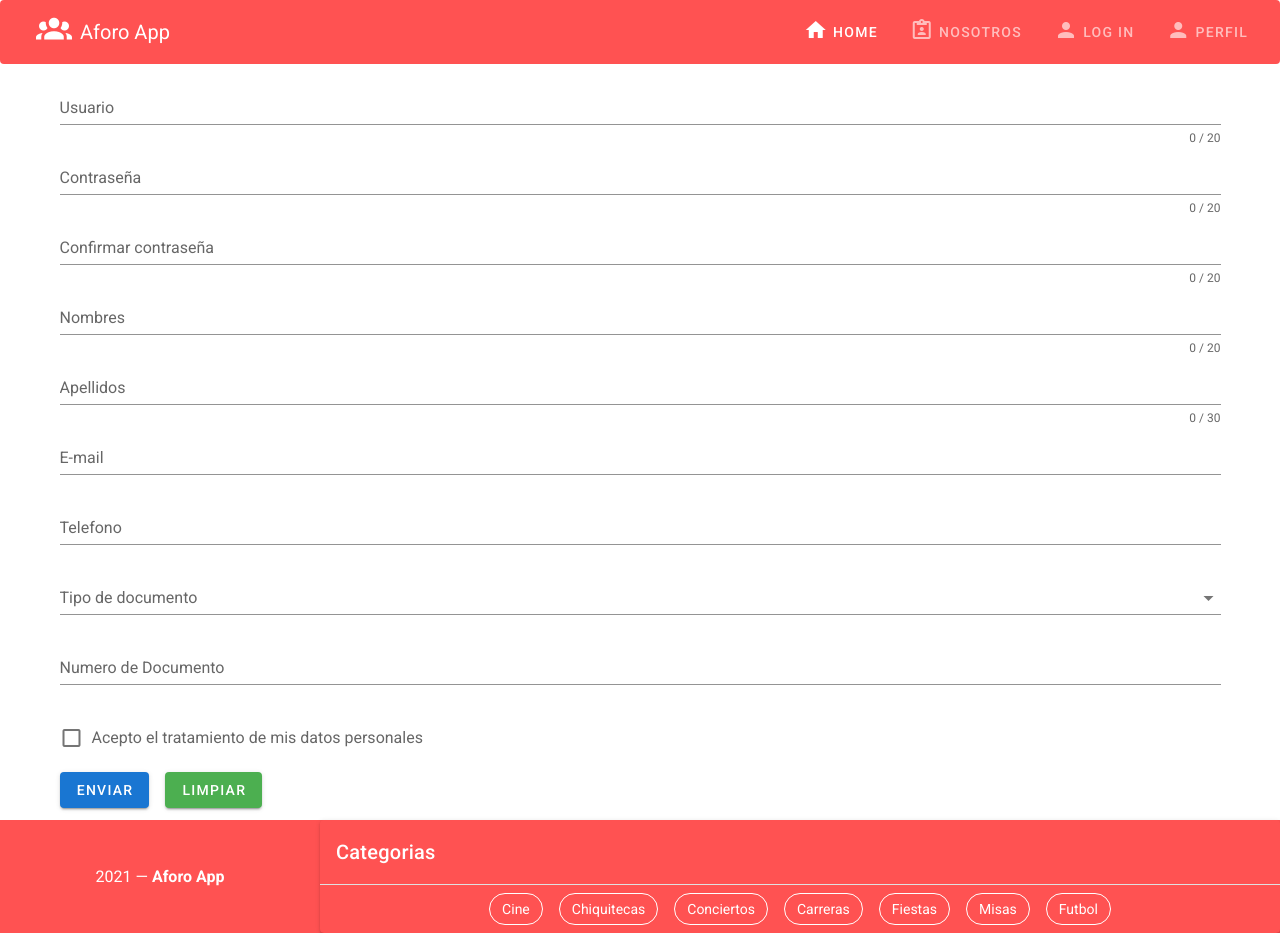
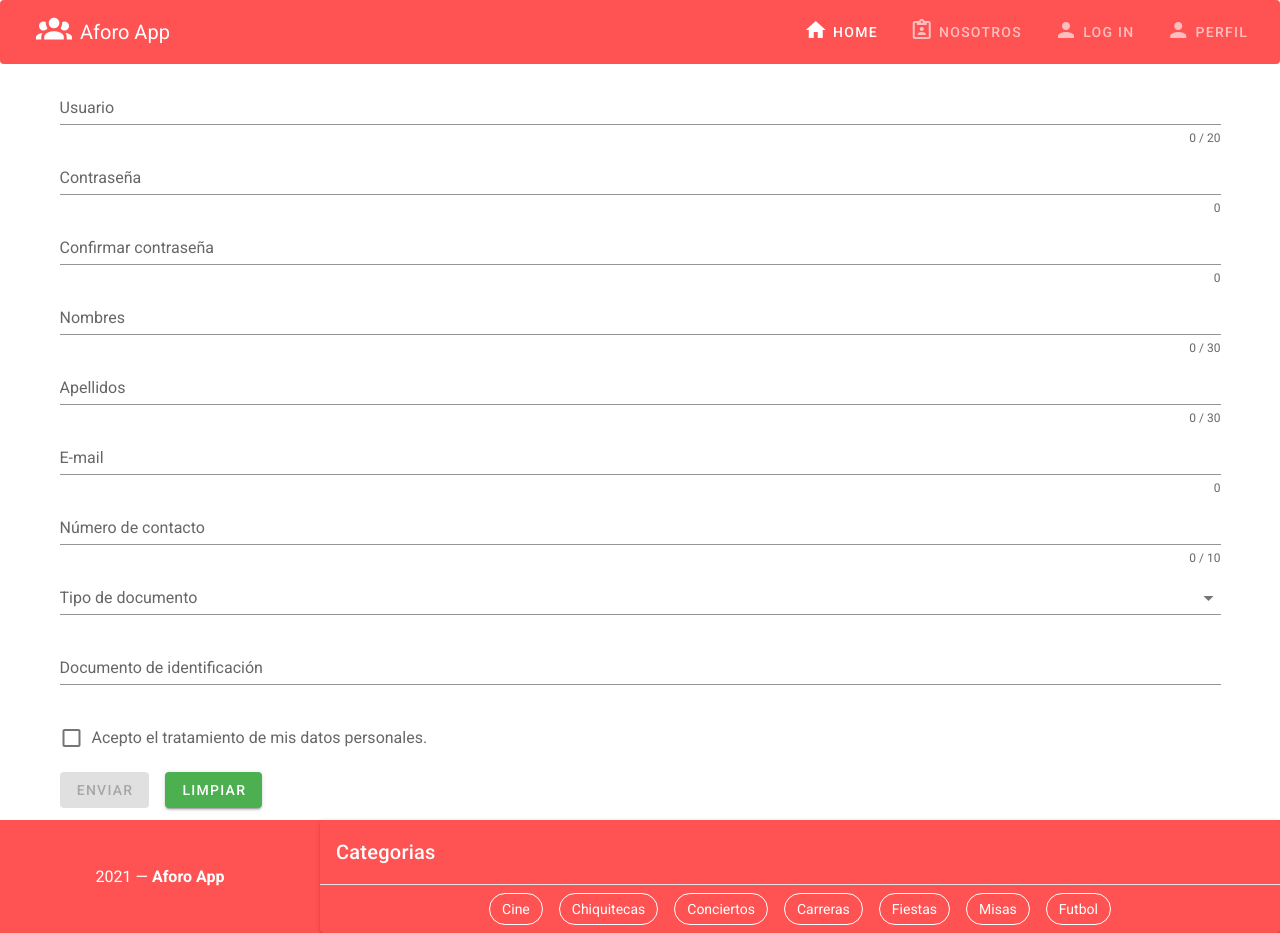
Before and after one commit to johnhtml/Aforo-Web-App, a Vue app in the folder Front/: page /signup in a window 1280 px wide. Built offline with nearby package versions, Linux system fonts and the light colour scheme.

Commit message:
formulario de registro terminado

```diff
--- a/Front/src/components/SignupComponent.vue
+++ b/Front/src/components/SignupComponent.vue
@@ -2,89 +2,122 @@
   <v-form
     ref="form"
     v-model="valid"
-    lazy-validation
   >
-    <v-text-field
-      v-model="userName"
+
+  <!-- Usuario -->
+    <v-text-field v-model="userName"
+      required
       :counter="20"
-      :rules="userNameRules"
       label="Usuario"
       placeholder="Ingrese su usuario"
+      :rules="[
+        v => !! v || '*Requerido: Ingrese su nombre de usuario.',
+        v => (v && v.length >= 5 && v.length <= 20) || 'Su nombre de usuario debe tener entre 5 y 20 caracteres.',
+      ]"
+    ></v-text-field>
+
+  <!-- Contraseña -->
+    <v-text-field v-model="password"
       required
-    ></v-text-field>
-    <v-text-field
-      v-model="password"
-      :counter="20"
-      :rules="passwordRules"
+      type="password"
+      :counter="0"
       label="Contraseña"
       placeholder="Ingrese su contraseña"
+      :rules="[
+        v => !!v || '*Requerido: Ingrese su contraseña.',
+        v => (v && v.length >= 8) || 'Su contraseña debe tener mínimo 8 caracteres.',
+      ]"
+    ></v-text-field>
+
+  <!-- Confirmar contraseña -->
+    <v-text-field v-model="confirmPassword"
       required
-    ></v-text-field>
-    <v-text-field
-      v-model="confirmPassword"
-      :counter="20"
-      :rules="confirmPasswordRules"
+      type="password"
+      :counter="0 "
       label="Confirmar contraseña"
       placeholder="Confirme su contraseña"
+      :rules="[
+        v => !!v || '*Requerido: Ingrese nuevamente su contraseña.',
+        v => (v === this.password) || 'Las contraseñas ingresadas no son iguales, verifiquelas.',
+      ]"
+    ></v-text-field>
+
+  <!-- Nombres -->
+    <v-text-field v-model="name"
       required
-    ></v-text-field>
-    <v-text-field
-      v-model="name"
-      :counter="20"
-      :rules="nameRules"
+      type="text"
+      :counter="30"
       label="Nombres"
       placeholder="Ingrese sus nombres completos"
-      required
+      :rules="[
+        v => !!v || '*Requerido: Ingrese sus nombres completos.',
+        v => (v && v.length <= 30) || 'No puede exceder 30 caracteres.',
+      ]"
     ></v-text-field>
 
-    <v-text-field
-      v-model="lastName"
+  <!-- Apellidos -->
+    <v-text-field v-model="lastName"
+      required
       :counter="30"
-      :rules="lastNameRules"
       label="Apellidos"
       placeholder="Ingrese sus apellidos completos"
-      required
+      :rules="[
+        v => !!v || '*Requerido: Ingrese sus apellidos completos.',
+        v => (v && v.length <= 30) || 'No puede exceder 30 caracteres.',
+      ]"
     ></v-text-field>
 
-    <v-text-field
-      v-model="email"
-      :rules="emailRules"
+  <!-- email -->
+    <v-text-field v-model="email"
+      required
+      :counter="0"
       label="E-mail"
       placeholder="Ingrese su e-mail"
-      required
+      :rules="[
+        v => !!v || '*Requerido: Ingrese su correo electrónico.',
+        v => (v && v.length <= 100) || 'No puede exceder 100 caracteres.',
+        v => (v && this.emailFormat.test(v)) || 'Ingrese un correo valido.'
+      ]"
     ></v-text-field>
 
-    <v-text-field
-      v-model="phone"
-      :rules="phoneRules"
-      label="Telefono"
-      placeholder="Ingrese su numero Celular"
-      type number
+  <!-- Teléfono -->
+    <v-text-field v-model="phone"
       required
+      type="text"
+      :counter="10"
+      label="Número de contacto"
+      placeholder="Ingrese su número de contacto"
+      :rules="[
+        v => !!v || '*Requerido: Ingrese su número de contacto.',
+        v => !isNaN(v)|| 'Solo puede ingresar numeros.',
+        v => (v && v.length == 10) || 'El número de contacto debe ser de 10 dígitos.'
+    ]"
     ></v-text-field>
 
-    <v-select
-      v-model="docType"
+  <!-- Tipo de documento -->
+    <v-select v-model="docType"
+      required
       :items="userDocumentTypes"
-      :rules="[v => !!v || 'Debe seleccionar su tipo de Documento']"
       label="Tipo de documento"
-      required
+      :rules="[v => !!v || '*Requerido: Debe seleccionar el tipo de su documento de identificación.']"
     ></v-select>
 
-    <v-text-field
-      v-model="numDoc"
-      :rules="numDocRules"
-      label="Numero de Documento"
-      placeholder="Ingrese el numero de su Documento de Identificacion"
-      type number
+  <!-- Número de documento -->
+    <v-text-field v-model="numDoc"
       required
+      label="Documento de identificación"
+      placeholder="Ingrese su documento de identificación"
+      :rules="[
+        v => !!v || '*Requerido: Ingrese su documento de identificación.',
+        v => (v && v.length <= 20) || 'No puede exceder 20 caracteres.'
+    ]"
     ></v-text-field>
 
-    <v-checkbox
-      v-model="personalTerms"
-      :rules="[v => !!v || 'Debe aceptar el tratamiento de sus datos personales']"
-      label="Acepto el tratamiento de mis datos personales"
+    <v-checkbox v-model="personalTerms"
       required
+      type="checkbox"
+      label="Acepto el tratamiento de mis datos personales."
+      :rules="[v => !!v || '*Requerido: Debe aceptar el tratamiento de datos personales para continuar con el registro.']"
     ></v-checkbox>
 
     <v-btn
@@ -104,6 +137,12 @@
       Limpiar
     </v-btn>
 
+    <snack-bar v-if="showSnackBar"
+      :snackbar="showSnackBar"
+      :text="snackBarMessage"
+      :color="colorSnackBar"
+      :timeout="snackBarTimeout"
+    />
   </v-form>
 </template>
 <script>
@@ -111,75 +150,42 @@
 
 import {mapState} from 'vuex'
 import { insertNewUser } from '../Services/SignupService'
+import SnackBar from '../components/globalComponents/SnackBar.vue'
 
 export default {
+    components: {
+        SnackBar,
+
+
+    },
     data: () => ({
-      valid: true,
+      valid: false,
       userName: '',
-      userNameRules: [
-        v => !!v || 'Debe ingresar sus nombres completos',
-        v => (v && v.length <= 20) || 'El nombre debe ser inferior a 20 caracteres',
-      ],
       password: '',
-      passwordRules: [
-        v => !!v || 'Debe ingresar sus nombres completos',
-        v => (v && v.length <= 20) || 'El nombre debe ser inferior a 20 caracteres',
-      ],
       confirmPassword: '',
-      confirmPasswordRules: [
-        v => !!v || 'Debe ingresar sus nombres completos',
-        v => (v && v.length <= 20) || 'El nombre debe ser inferior a 20 caracteres',
-      ],
       name: '',
-      nameRules: [
-        v => !!v || 'Debe ingresar sus nombres completos',
-        v => (v && v.length <= 20) || 'El nombre debe ser inferior a 20 caracteres',
-      ],
-
       lastName: '',
-      lastNameRules: [
-        v => !!v || 'Debe ingresar sus apellidos completos',
-        v => (v && v.length <= 30) || 'El apellido debe ser inferior a 30 caracteres',
-      ],
-
       phone: '',
-      phoneRules: [
-        v => !!v || 'Debe ingresar su numero de Celular',
-        v => !isNaN(v)|| 'Solo puede ingresar numeros',
-        v => (v && v.length <= 10) || 'Ingrese su numero de máximo 10 dígitos'
-    ],
-
       email: '',
-      emailRules: [
-        v => !!v || 'Debe ingresar su e-mail',
-        v => /.+@.+\..+/.test(v) || 'El e-mail ingresado no es válido',
-      ],
+      emailFormat: /^(([^<>()[\]\\.,;:\s@"]+(\.[^<>()[\]\\.,;:\s@"]+)*)|(".+"))@((\[[0-9]{1,3}\.[0-9]{1,3}\.[0-9]{1,3}\.[0-9]{1,3}])|(([a-zA-Z\-0-9]+\.)+[a-zA-Z]{2,24}))$/,
       docType: null,
-
       numDoc: '',
-      numDocRules: [
-        v => !!v || 'Debe ingresar su numero de Identificacion',
-        v => !isNaN(v)|| 'Ingrese su numero sin espacios ni puntos',
-        v => (v && v.length <= 20) || 'Ingrese su numero de máximo 10 dígitos'
-    ],
-
       personalTerms: false,
 
-
+      showSnackBar: false,
+      snackBarMessage: "",
+      colorSnackBar: "",
+      snackBarTimeout: 2000,
     }),
 
     computed: {
-      ...mapState('signup', ['userDocumentTypes'])
+      ...mapState('signup', ['userDocumentTypes']),
+      ...mapState('validations', ['emailValidation'])
     },
 
     methods: {
-      validate () {
-        this.$refs.form.validate()
-      },
-      reset () {
+      resetForm () {
         this.$refs.form.reset()
-      },
-      resetValidation () {
         this.$refs.form.resetValidation()
       },
       createNewUser(){
@@ -196,10 +202,23 @@ export default {
         }
         insertNewUser(newUser)
         .then((res)=>{
-          console.log(`Usuario ${res.data.userName} se ha creado con exito`)
+          if (res.data.message == null || res.data.message == undefined){
+            this.showUserMessage(`Usuario ${res.data.userName} se ha creado con exito`, "success")
+            this.resetForm()
+            this.$router.push('/login')
+           }
+           else{
+            this.showUserMessage(`${res.data.message}`, "error")
+           }
         })
         .catch((err)=>console.error(err));
-
+      },
+      showUserMessage(message, color, timeout = 2000) {
+        this.snackBarMessage = message
+        this.colorSnackBar = color
+        this.showSnackBar = true
+        this.timeout = timeout
+        setTimeout( () => this.showSnackBar = false, timeout)
       }
     },
   }
--- /dev/null
+++ b/Front/src/components/globalComponents/SnackBar.vue
@@ -0,0 +1,64 @@
+<template>
+  <div class="text-center">
+    <v-snackbar
+      v-model="dsnackbar"
+      :timeout="dtimeout"
+      :color="dcolor"
+    >
+      {{ text }}
+
+      <template v-slot:action="{ attrs }">
+        <v-btn
+          color="blue"
+          text
+          v-bind="attrs"
+          @click="dsnackbar = false"
+        >
+          Close
+        </v-btn>
+      </template>
+    </v-snackbar>
+  </div>
+</template>
+
+<script>
+  export default {
+    props: {
+      snackbar: {
+        type: Boolean,
+        default: false,
+      },
+      text: {
+        type: String,
+        default: "SnackBar sin mensaje",
+      },
+      timeout: {
+        type: Number,
+        default: 0,
+      },
+      color: {
+        type: String,
+        default: "",
+      },
+    },
+    data(){
+      return {
+        dsnackbar: false,
+        dtext: "",
+        dcolor: "",
+        dtimeout: 2000
+      }
+    },
+    methods: {
+      loadProps(){
+        this.dsnackbar = this.snackbar
+        this.dtext = this.text || "SnackBar sin texto"
+        this.dcolor = this.color || "Success"
+        this.dtimeout = this.dtimeout || 2000
+      }
+    },
+    created() {
+      this.loadProps()
+    }
+  }
+</script>
--- /dev/null
+++ b/Front/src/store/modules/snackBar.js
@@ -0,0 +1,33 @@
+export default {
+  namespaced: true,
+
+  state: {
+    snackBar: false,
+    message: "soy un snack bar",
+    timeOut: 2000,
+  },
+  mutations: {
+    SET_SNACKBAR(state, showSnackBar) {
+      state.snackBar = showSnackBar;
+    },
+    SET_MESSAGE(state, snackBarMessage) {
+      state.message = snackBarMessage;
+    },
+    SET_TIMEOUT(state, timeOut) {
+      state.timeOut = timeOut;
+    },
+  },
+  actions: {
+    showSnackBar({ commit }, message = undefined, timeOut = undefined) {
+      commit("SET_SNACKBAR", true);
+      message != undefined && commit("SET_MESSAGE", message);
+      timeOut != undefined && commit("SET_TIMEOUT", timeOut);
+      setTimeout(this.hideSnackBar, 2000)
+    },
+    hideSnackBar({ commit }) {
+      commit("SET_SNACKBAR", false);
+      commit("SET_MESSAGE", "");
+      commit("SET_TIMEOUT", 2000);
+    },
+  },
+};
--- /dev/null
+++ b/Front/src/store/modules/validations.js
@@ -0,0 +1,9 @@
+
+
+export default {
+  namespaced: true,
+
+  state: {
+    emailValidation: /^(([^<>()[\]\\.,;:\s@"]+(\.[^<>()[\]\\.,;:\s@"]+)*)|(".+"))@((\[[0-9]{1,3}\.[0-9]{1,3}\.[0-9]{1,3}\.[0-9]{1,3}])|(([a-zA-Z\-0-9]+\.)+[a-zA-Z]{2,24}))$/,
+  }
+}
--- a/Front/src/store/store.js
+++ b/Front/src/store/store.js
@@ -4,6 +4,8 @@ import user from './modules/user'
 import globals from "./modules/globals";
 import signup from "./modules/signup";
 import event from "./modules/event";
+import snackBar from "./modules/snackBar";
+import validations from "./modules/validations";
 
 Vue.use(Vuex)
 
@@ -14,6 +16,8 @@ export default new Vuex.Store({
     user,
     globals,
     signup,
-    event
+    event,
+    snackBar,
+    validations
   }
 });
```
Also changed, not shown: Front/src/Services/UserService.js (added, +7 -0 lines), 1 other file (tests, documents, lock files or other folders).
